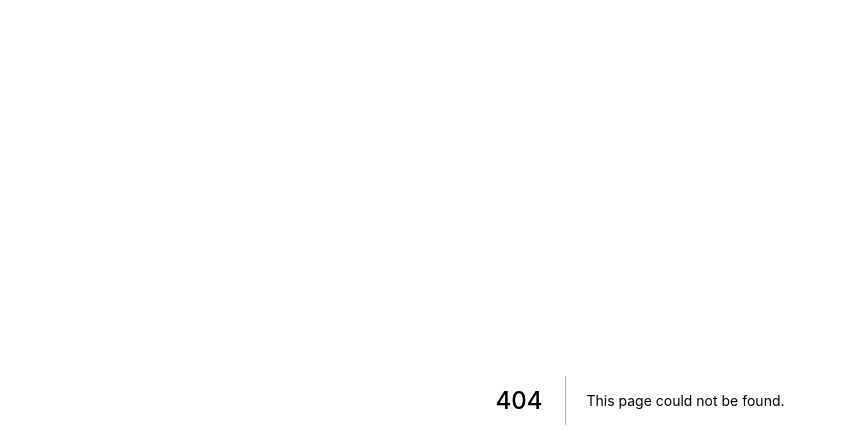
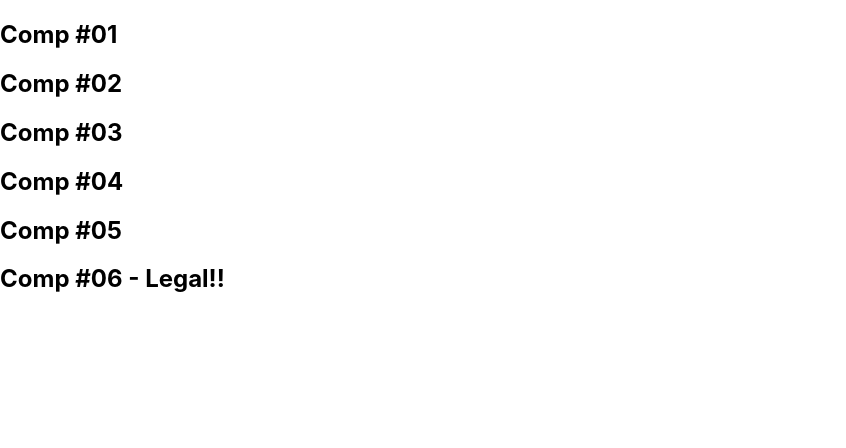
Before and after one commit to lucasrmagalhaes/react_next-cod3r, a Next.js app in the folder exercicios/: page /modulo/teste in a window 1280 px wide. Before the commit this address had no page. Shown: the top 448 px of the page, without its empty margins (0-846 px from the left). Built offline with nearby package versions, Linux system fonts and the light colour scheme.

Commit message:
Sistema Módulo ECMAScript

```diff
--- a/exercicios/components/Contador.jsx
+++ b/exercicios/components/Contador.jsx
@@ -58,3 +58,5 @@
         )
     }
 }
+
+// export default Contador
--- /dev/null
+++ b/exercicios/components/modulo/funcionais.jsx
@@ -0,0 +1,35 @@
+export function Comp1() {
+    return (
+        <div>
+            <h2>Comp #01</h2>
+        </div>
+    )
+}
+
+export const Comp2 = function() {
+    return <h2>Comp #02</h2>
+}
+
+export default function () {
+    return (
+        <div>
+            <h2>Comp #03</h2>
+        </div>
+    )
+}
+
+export const Comp4 = () => {
+    return <h2>Comp #04</h2>
+}
+
+const Comp5 = () => <h2>Comp #05</h2>
+
+const Comp6 = props => (
+    <div>
+        <h2>Comp #06 - {props.msg}</h2>
+    </div>
+)
+
+export {
+    Comp5, Comp6,
+}
--- /dev/null
+++ b/exercicios/pages/modulo/teste.jsx
@@ -0,0 +1,14 @@
+import Padrao, { Comp1 as BlaBlaBla, Comp2, Comp4, Comp5, Comp6 } from "../../components/modulo/funcionais"
+
+export default function teste() {
+    return (
+        <div>
+            <BlaBlaBla />
+            <Comp2 />
+            <Padrao />
+            <Comp4 />
+            <Comp5 />
+            <Comp6 msg="Legal!!" />
+        </div>
+    )
+}
```
